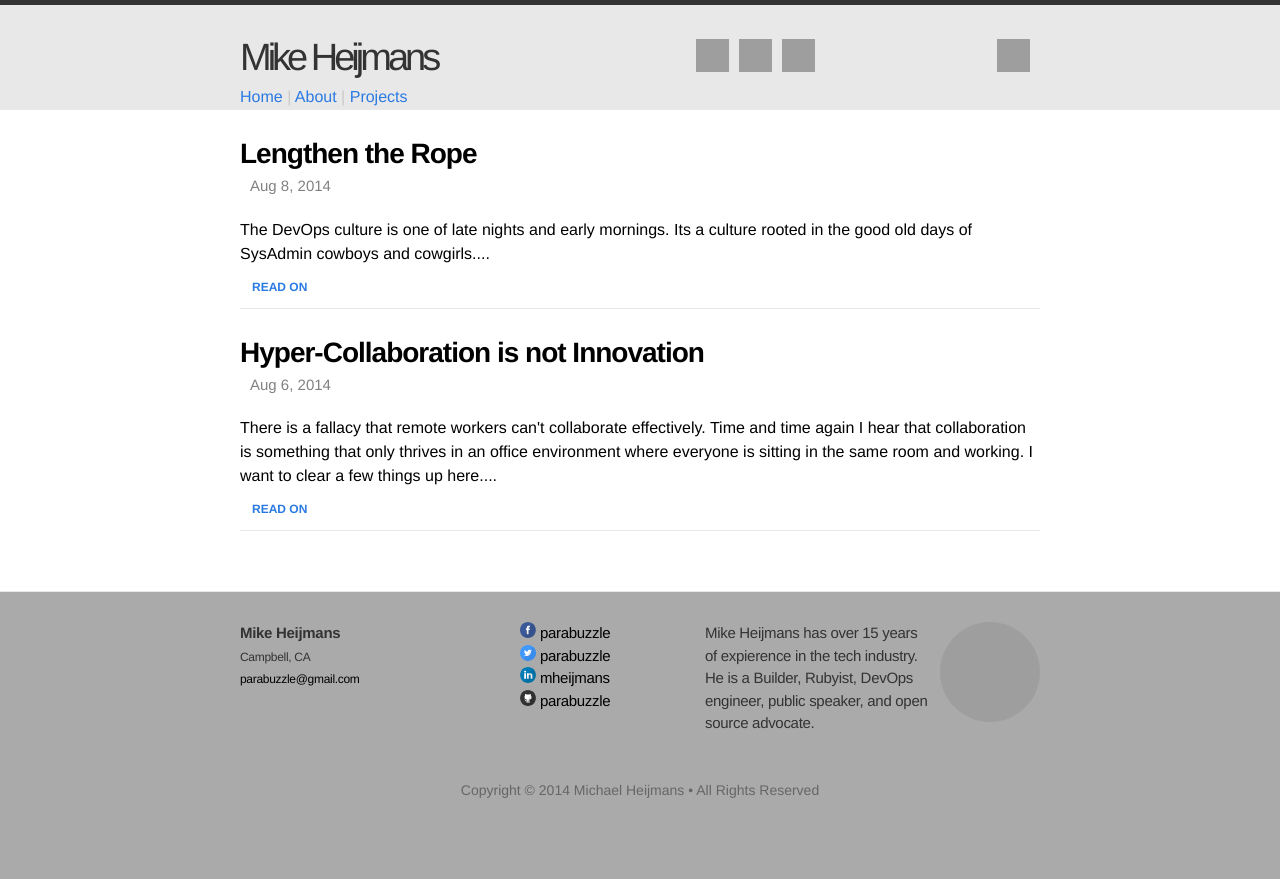
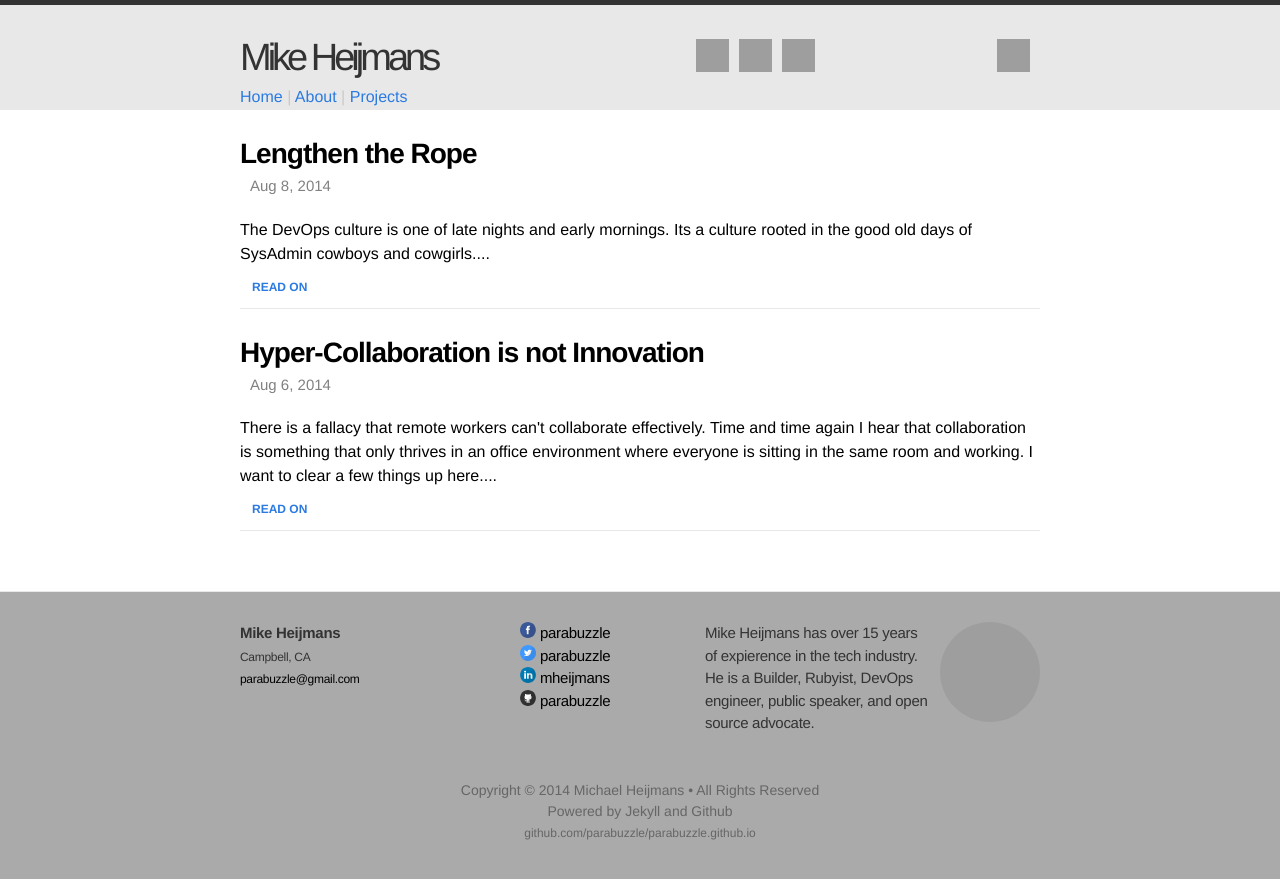
Before and after one commit to parabuzzle/parabuzzle.github.io, a Jekyll site: the page built from index.html, in a window 1280 px wide, cut to the strip 0-903 px from the top of the page. Shown: the top 879 px of the strip. Built offline with Jekyll 4.4.1, drawn with Linux system fonts in a browser that asks for light colours; grey boxes are pictures that could not be loaded.

Commit message:
add jekyll and repo stuff to footer

```diff
--- a/_includes/footer.html
+++ b/_includes/footer.html
@@ -77,7 +77,9 @@
 
   </div>
   <div id="copyright">
-    Copyright &copy; 2014 Michael Heijmans • All Rights Reserved
+    Copyright &copy; 2014 Michael Heijmans • All Rights Reserved<br/>
+    Powered by Jekyll and Github<br/>
+    <span class="link"><a href="http://github.com/parabuzzle/parabuzzle.github.io" target="_blank">github.com/parabuzzle/parabuzzle.github.io</a></span>
   </div>
 
 </footer>
--- a/css/main.css
+++ b/css/main.css
@@ -32,6 +32,15 @@ a:visited { color: #205caa; }
 
 .caption {
   font-size:13px;
+}
+
+#copyright .link a {
+  color:#666;
+  font-size:12px;
+}
+
+#copyright .link a:hover {
+  color:#333;
 }
 
 .wrap:before,
```
